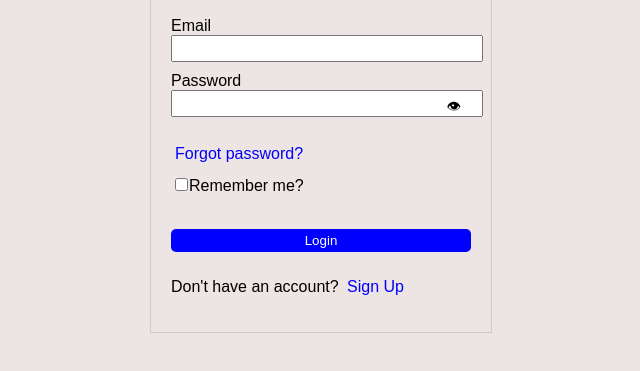
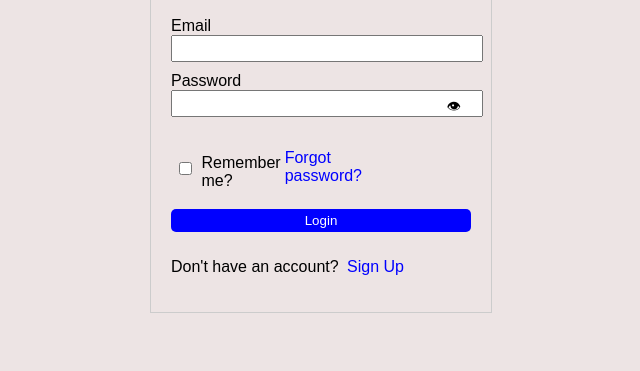
Before and after one commit to njorogewambuielizabeth/Registration-Inputs, a plain HTML site: page login form/index.html in a window 1280 px wide. Shown: the part 139-510 px from the top of the page, without its empty margins (319-959 px from the left). Drawn offline with Linux system fonts and the light colour scheme; files whose address does not match are found by name.

Commit message:
made changes

```diff
--- a/Candidate Profile/style.css
+++ b/Candidate Profile/style.css
@@ -4,7 +4,7 @@ body {
   }
 
   .container {
-    width: 800px;
+    width: 400px;
     margin: 0 auto;
     padding: 20px;
     border: 1px solid #ccc;
--- a/Company Profile/style.css
+++ b/Company Profile/style.css
@@ -4,7 +4,7 @@ body {
   }
 
   .container {
-    width: 800px;
+    width: 400px;
     margin: 0 auto;
     padding: 20px;
     border: 1px solid #ccc;
--- a/login form/index.html
+++ b/login form/index.html
@@ -25,16 +25,13 @@
                 <span class="toggle-password"></span>
             </div>
             <br>
-            <a href="#" class="forgot-password">Forgot password?</a>
 
-            <label class="remember-me">
-                <input type="checkbox" name="remember_me">
 
-            </label>
-            <div id="rem">
-                <p>Remember me?</p>
+            <div class="remember-forgot">
+                <input type="checkbox" name="remember_me" id="remember_me">
+                <label for="remember_me">Remember me?</label>
+                <a href="#" class="forgot-password">Forgot password?</a>
             </div>
-            <br>
 
             <button type="submit">Login</button>
         </form>
--- a/login form/style.css
+++ b/login form/style.css
@@ -1,9 +1,6 @@
 body {
   font-family: sans-serif;
   background-color: #ede4e4;
-
-
-
 }
 
 .container {
@@ -26,9 +23,7 @@ body {
 a {
   width: 100%;
   padding: 4px;
-    /* border:  solid #ccc; */
   margin-bottom: 10px;
-
 }
 
 select {
@@ -41,11 +36,10 @@ body {
   border: none;
   border-radius: 5px;
   cursor: pointer;
-
 }
 
 a {
-    text-align: center;
+  text-align: left;
   text-decoration: none;
   color: blue;
 }
@@ -71,17 +65,14 @@ body {
   content: "\1F576";
 }
 
-  .remember-me {
+.remember-forgot {
   display: flex;
   align-items: center;
+  justify-content: space-between;
   margin-bottom: 10px;
+  margin-right: 35%;
 }
 
-  .remember-me input[type="checkbox"] {
-    margin-right: 95%;
-    margin-top: 5%;
+.remember-forgot input[type="checkbox"] {
+  margin-right: 5px;
 }
-#rem{
-    margin-top: -2.5em;
-    margin-left: 6%;
-}
```
Lines whose indentation alone changed are shown as unchanged.
